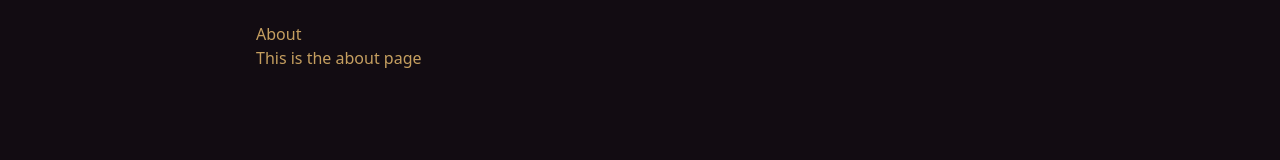
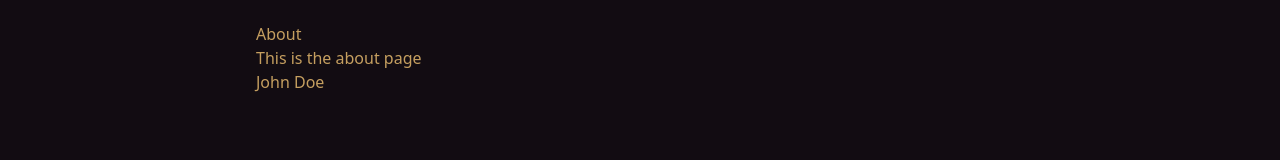
Before and after one commit to dylanwk/destination-gen, a Next.js app: page /about in a window 1280 px wide. Shown: the part 148-308 px from the top of the page. Built offline with nearby package versions, Linux system fonts and the light colour scheme; what tailwindcss-animation-delay would draw is missing.

Commit message:
Fix formatting and add variables to about page

```diff
--- a/src/app/[query]/page.tsx
+++ b/src/app/[query]/page.tsx
@@ -69,10 +69,11 @@ export default async function RequestPage(props: {
             <h2 className="card-title">{location}</h2>
             <p>{description} </p>
             <div className="card-actions justify-end">
-              <a href='/about'><button className="btn btn-primary top-2">Learn More</button></a>
+              <a href="/about">
+                <button className="btn btn-primary top-2">Learn More</button>
+              </a>
             </div>
           </div>
-
         </div>
       ))}
     </div>
--- a/src/app/about/page.tsx
+++ b/src/app/about/page.tsx
@@ -1,13 +1,15 @@
-import React from 'react'
+import React from 'react';
 
 const Page = () => {
+  const name = 'John Doe';
+  const age = 25;
   return (
     <div>
-        <h1>About</h1>
-        <p>This is the about page</p>
+      <h1>About</h1>
+      <p>This is the about page</p>
+      <div>{name}</div>
+    </div>
+  );
+};
 
-    </div>
-  )
-}
-
-export default Page
+export default Page;
```
